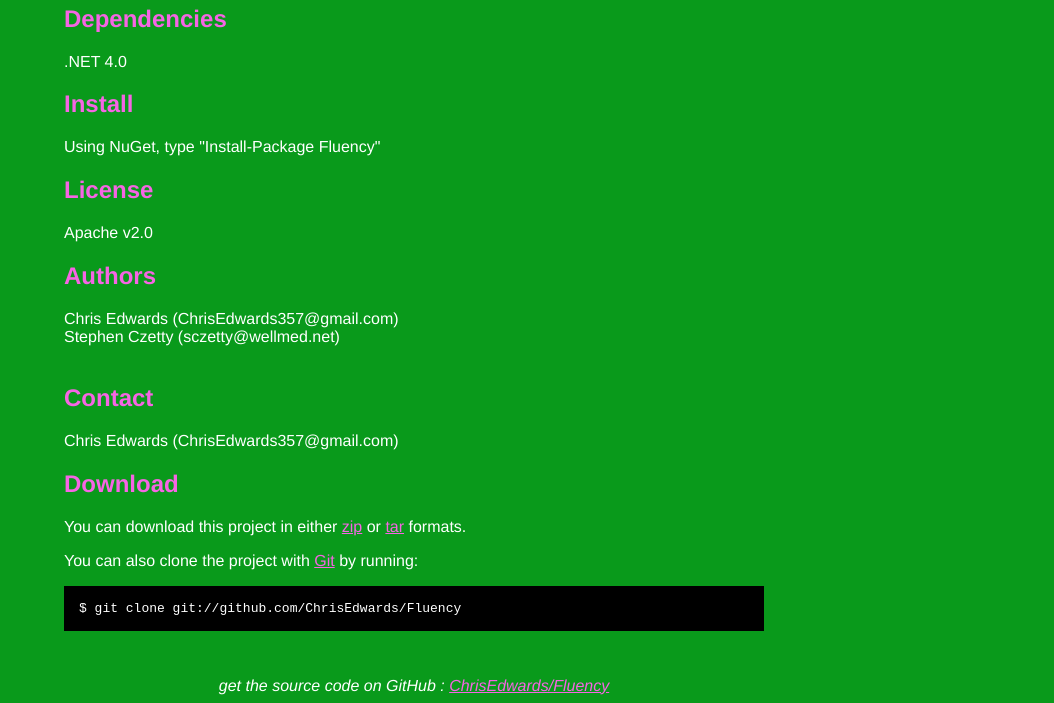
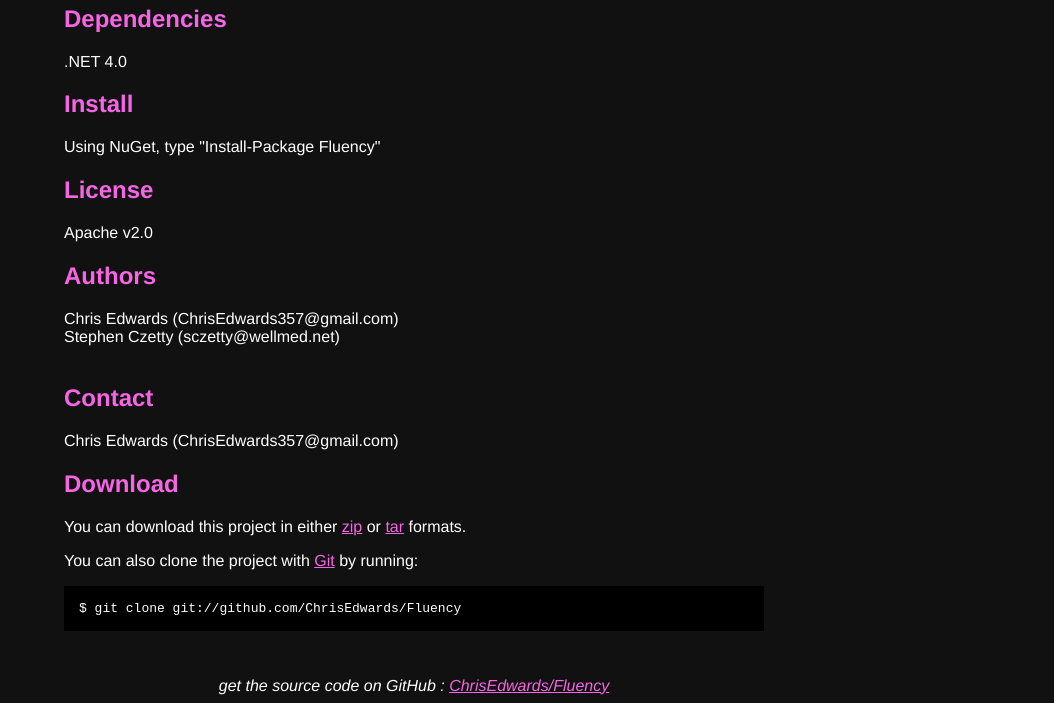
Before and after one commit to ChrisEdwards/Fluency, a plain HTML site: page index.html in a window 1280 px wide. Shown: the part 316-1019 px from the top of the page, without its empty margins (226-1280 px from the left). Drawn offline with Linux system fonts and the light colour scheme.

Commit message:
Edited index.html via GitHub

```diff
--- a/index.html
+++ b/index.html
@@ -8,7 +8,7 @@
   <style type="text/css">
     body {
       margin-top: 1.0em;
-      background-color: #099a1b;
+      background-color: #111111;
       font-family: Helvetica, Arial, FreeSans, san-serif;
       color: #ffffff;
     }
```
